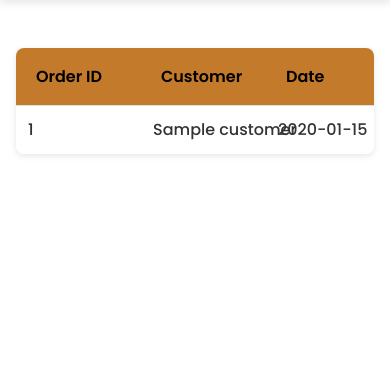
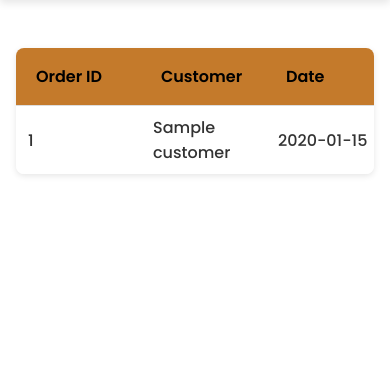
Before and after one commit to VinayakKhandelwal07/Shree_Thaal, a FastAPI app: template frontend/templates/orders.html in a window 390 px wide. Shown: the part 142-517 px from the top of the page. Run offline with FastAPI, Linux system fonts and the light colour scheme; the template is opened without the code that fills it: most values are stand-ins (such as "Sample title", 1, 10 or a date in 2020); parts of the project's set-up code (start-up, migrations or seed data) failed here and were passed over.

Commit message:
Update orders.html

```diff
--- a/frontend/templates/orders.html
+++ b/frontend/templates/orders.html
@@ -248,6 +248,12 @@
         padding: 0.5rem 0.75rem;
       }
 
+      table th,
+table td {
+  word-break: break-word;
+  white-space: normal; /* Allow wrapping */
+}
+
       .status-select-inline {
         min-width: 110px;
         max-width: 140px;
```
